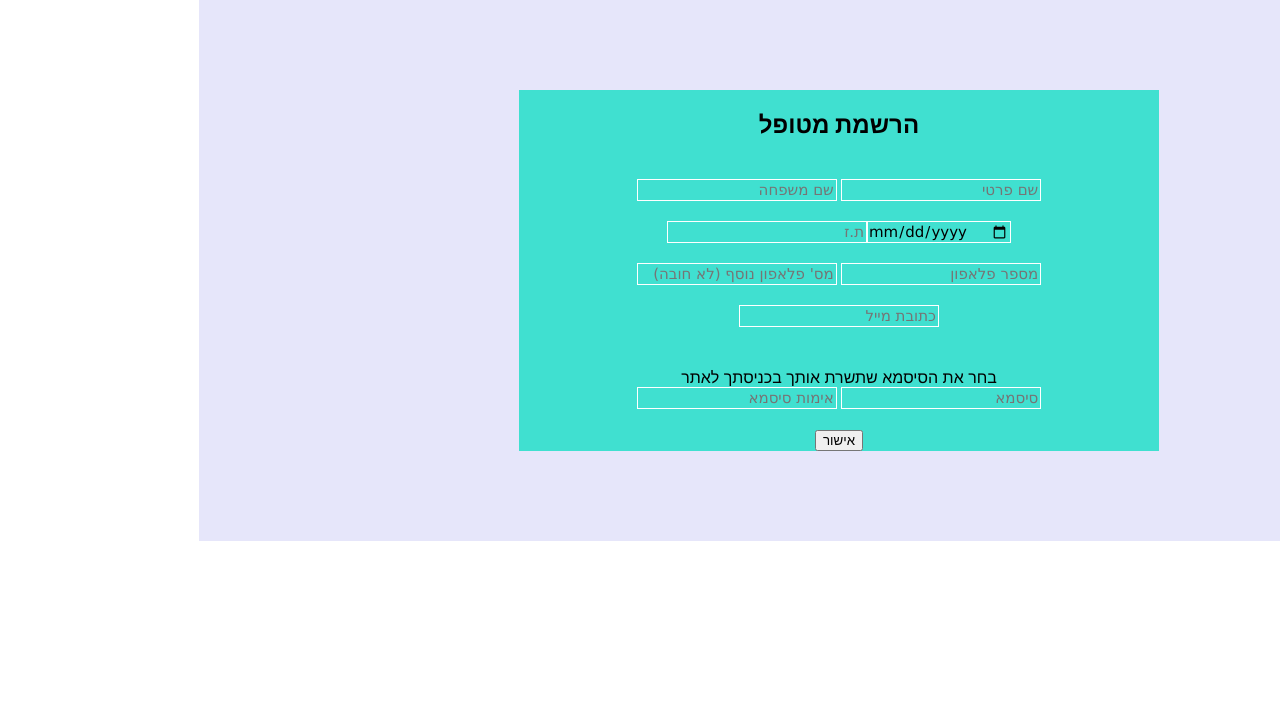
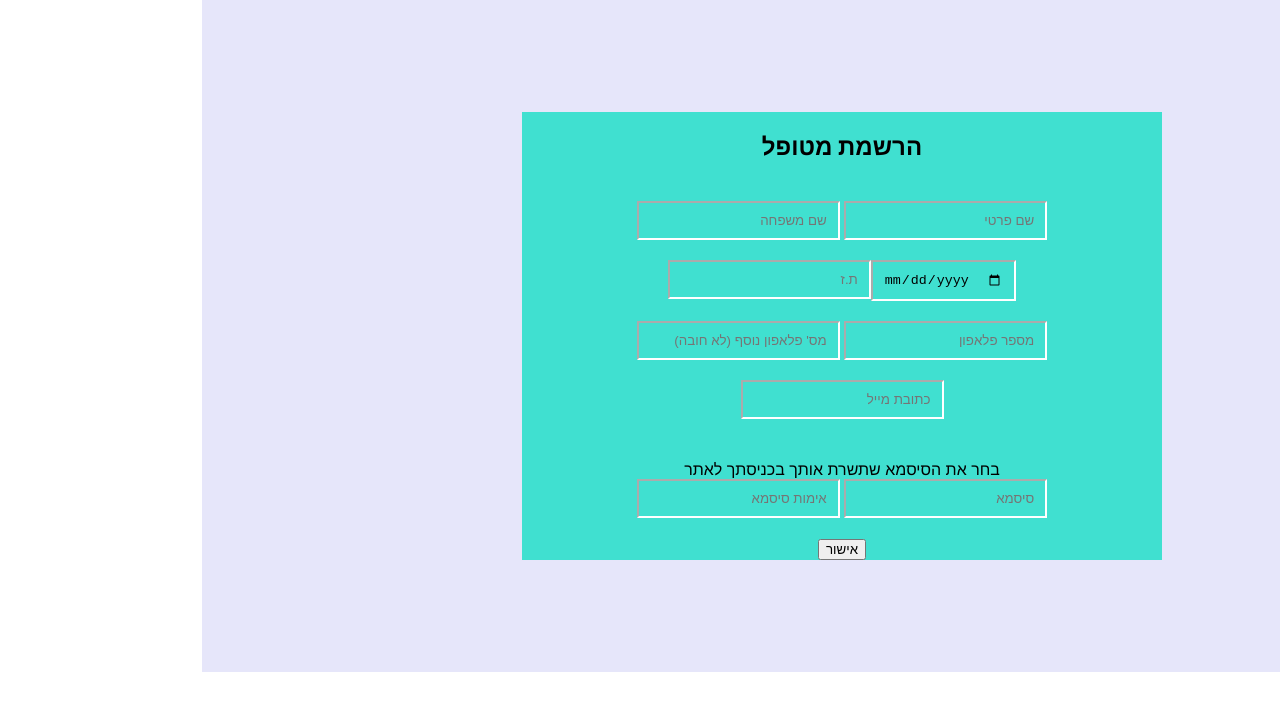
Before and after one commit to chagitmorgenshtern/natural, a React (Create React App) app in the folder app2/: page /signup in a window 1280 px wide. Shown: the top 710 px of the page. Built offline with nearby package versions, Linux system fonts and the light colour scheme.

Commit message:
react:padding

```diff
--- a/app2/src/style.css
+++ b/app2/src/style.css
@@ -13,14 +13,14 @@
 
 .input
 {
-font-size-adjust: 10%;
-     FONT-SIZE: 15px;
-   font-family: Verdana, Geneva, Tahoma, sans-serif;
-    BORDER-RIGHT: 0.5px solid;
+/* font-size-adjust: 10%;
+     FONT-SIZE: 15px;   */
+   /* font-family: Verdana, Geneva, Tahoma, sans-serif; */
+    padding:10px 11px;
+    /* BORDER-RIGHT: 0.5px solid;
     BORDER-TOP: 0.5px solid;
     BORDER-LEFT: 0.5px solid;
-    BORDER-BOTTOM: 0.5px solid;
+    BORDER-BOTTOM: 0.5px solid; */
     BORDER-color:white;
     background-color:transparent;
-
 }
```
